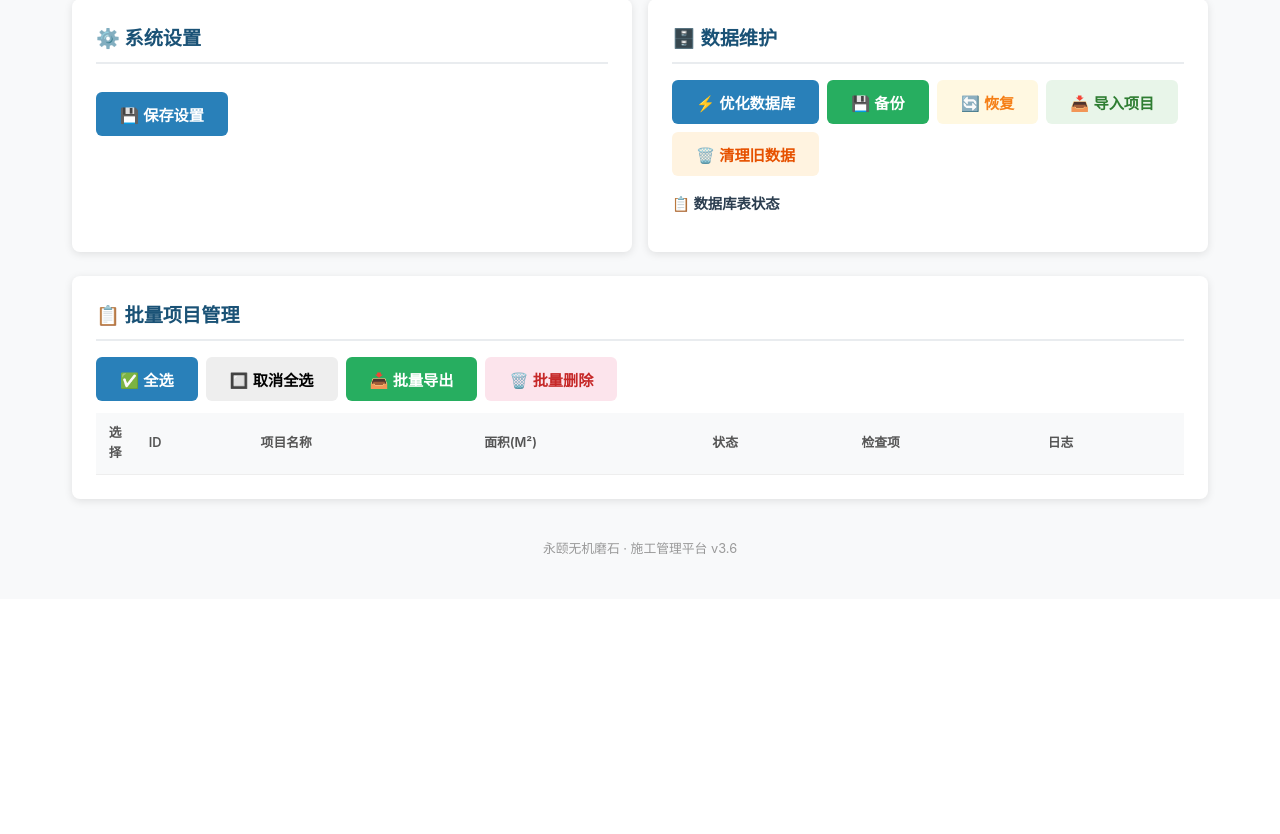
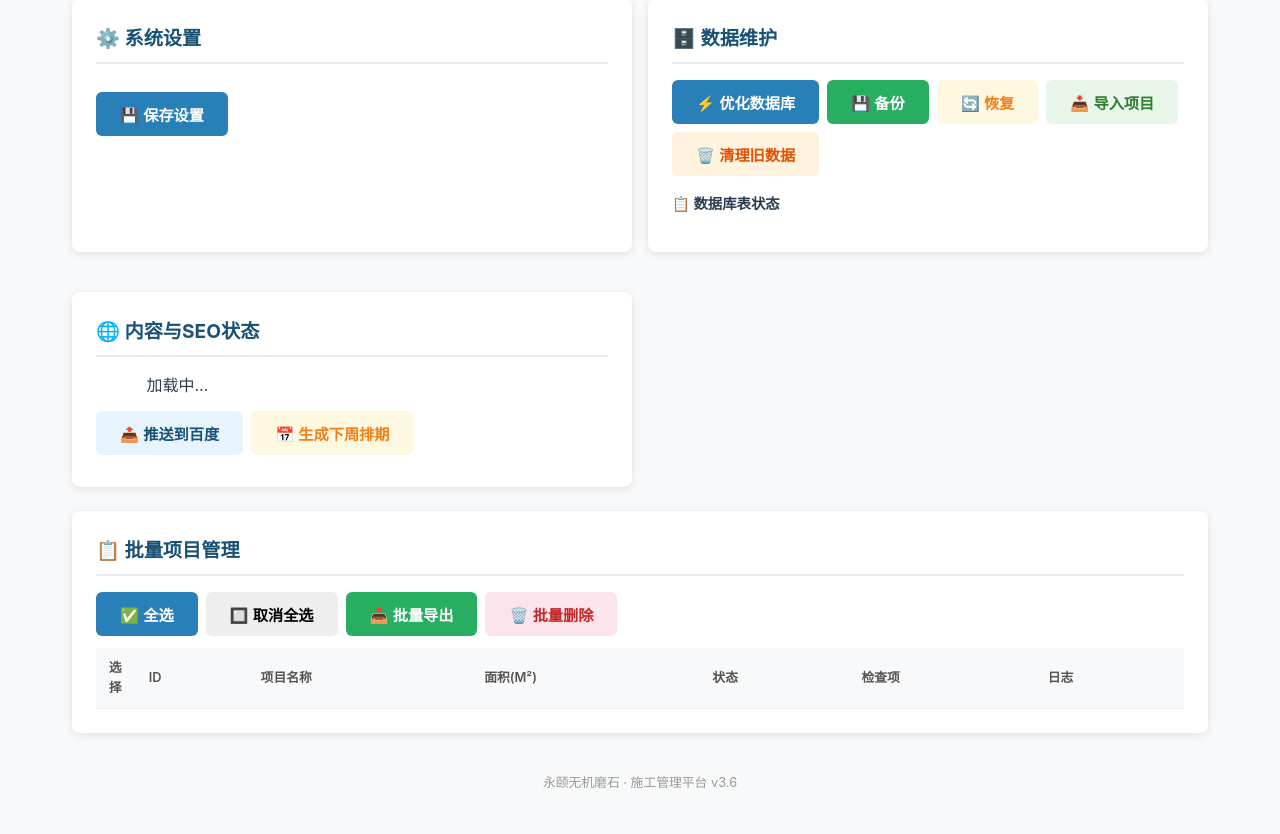
Before and after one commit to wst3050469/yongyimoshi, a Flask app: page /admin in a window 1280 px wide. Shown: the part 281-1115 px from the top of the page. Before the commit the page ends 835 px from the top, so only its background shows below. Run offline with Flask 3, Linux system fonts and the light colour scheme; the visitor is signed in with stand-in values (Sample User, id 1); data comes from the database, SQL or seed files in the repository; lists and menus that the app fills with data are empty.

Commit message:
feat: SEO推送安全加固 + 内容监控看板
安全修复:
- auto_push.sh: 百度Token从硬编码改为从config.py读取
- config.py: 新增 seo.baidu_push_token 配置项
- 版本号更新: 4.2.0 → 4.4.1

新增API:
- GET /api/seo/status — SEO/内容状态概览
  (sitemap URLs/内容排期/备份数/Webhook状态/推送记录)
- POST /api/seo/push — 手动触发百度站长推送

Admin面板增强:
- 新增内容与SEO状态卡片（Sitemap/排期/备份/渠道状态）
- 一键推送到百度按钮
- 一键生成排期按钮
- 上次推送时间显示

```diff
--- a/app.py
+++ b/app.py
@@ -1397,6 +1397,126 @@ def auto_push_webhook(notif_type: str, title: str, message: str, project_name: s
     except Exception as e:
         app.logger.error(f"Webhook 自动推送失败: {e}")
 # ============================================================
+
+# ============================================================
+# 百度站长推送
+# ============================================================
+@app.route('/api/seo/push', methods=['POST'])
+def api_seo_push():
+    """手动触发百度站长推送"""
+    try:
+        from config import get_config
+        import urllib.request
+
+        token = get_config("seo", "baidu_push_token")
+        if not token:
+            return jsonify({"status": "error", "message": "未配置百度推送Token"})
+
+        site = "https://ai.jinmojianshe.com"
+        baidu_api = f"http://data.zz.baidu.com/urls?site={site}&token={token}"
+
+        # 获取当前sitemap中的URL
+        sitemap_resp = urllib.request.urlopen(f"{site}/platform/sitemap.xml", timeout=10)
+        sitemap_xml = sitemap_resp.read().decode('utf-8')
+
+        import re
+        urls = re.findall(r'<loc>(.*?)</loc>', sitemap_xml)
+
+        if not urls:
+            return jsonify({"status": "error", "message": "Sitemap中未找到URL"})
+
+        # 推送到百度
+        data = "\n".join(urls).encode('utf-8')
+        req = urllib.request.Request(
+            baidu_api,
+            data=data,
+            headers={'Content-Type': 'text/plain'},
+            method='POST'
+        )
+        resp = urllib.request.urlopen(req, timeout=30)
+        result = resp.read().decode('utf-8')
+
+        return jsonify({
+            "status": "ok",
+            "pushed": len(urls),
+            "result": result
+        })
+    except Exception as e:
+        return jsonify({"status": "error", "message": str(e)})
+
+
+@app.route('/api/seo/status', methods=['GET'])
+def api_seo_status():
+    """获取SEO/内容状态概览"""
+    import os
+    from config import get_config
+    from datetime import datetime
+
+    # Sitemap中的URL数
+    sitemap_count = 0
+    try:
+        import urllib.request
+        import re
+        resp = urllib.request.urlopen("https://ai.jinmojianshe.com/platform/sitemap.xml", timeout=5)
+        xml = resp.read().decode('utf-8')
+        sitemap_count = len(re.findall(r'<loc>', xml))
+    except:
+        try:
+            # 直接生成
+            resp = urllib.request.urlopen("http://localhost:5000/sitemap.xml", timeout=5)
+            xml = resp.read().decode('utf-8')
+            sitemap_count = len(re.findall(r'<loc>', xml))
+        except:
+            sitemap_count = 0
+
+    # 内容计划文件
+    content_dir = os.path.join(os.path.dirname(__file__), 'docs', 'content')
+    plan_files = []
+    if os.path.exists(content_dir):
+        plan_files = [f for f in os.listdir(content_dir) if f.endswith('.md')]
+
+    # 备份状态
+    backup_dir = os.path.join(os.path.dirname(__file__), 'data', 'backups')
+    backup_count = 0
+    if os.path.exists(backup_dir):
+        backup_count = len([f for f in os.listdir(backup_dir) if f.endswith('.db')])
+
+    # Webhook配置
+    wechat_configured = bool(get_config("webhook", "wechat_url"))
+    dingtalk_configured = bool(get_config("webhook", "dingtalk_url"))
+    webhook_enabled = bool(get_config("webhook", "enabled"))
+
+    return jsonify({
+        "version": get_config("system", "version") or "4.4.1",
+        "sitemap_urls": sitemap_count,
+        "content_plans": len(plan_files),
+        "backup_count": backup_count,
+        "webhook": {
+            "wechat": wechat_configured,
+            "dingtalk": dingtalk_configured,
+            "enabled": webhook_enabled
+        },
+        "baidu_push_configured": bool(get_config("seo", "baidu_push_token")),
+        "last_push_log": _get_last_push_time(),
+        "time": datetime.now().strftime('%Y-%m-%d %H:%M')
+    })
+
+
+def _get_last_push_time():
+    """获取最近一次百度推送时间"""
+    import os
+    log_file = "/var/log/yongyi-terrazzo/push.log"
+    if os.path.exists(log_file):
+        try:
+            with open(log_file, 'r') as f:
+                lines = f.readlines()
+            for line in reversed(lines):
+                if '推送' in line or '完成' in line:
+                    return line.strip()[:50]
+        except:
+            pass
+    return "暂无记录"
+
 # 设备管理
 # ============================================================
 
--- a/config.py
+++ b/config.py
@@ -15,7 +15,7 @@ CONFIG_PATH = os.path.join(CONFIG_DIR, 'system_config.json')
 DEFAULT_CONFIG = {
     "system": {
         "name": "永颐无机磨石 · 施工管理平台",
-        "version": "4.2.0",
+        "version": "4.4.1",
         "company": "浙江永颐装饰工程有限公司",
         "maintainer": "",
         "language": "zh-CN",
@@ -48,6 +48,7 @@ DEFAULT_CONFIG = {
     },
     "seo": {
         "baidu_tongji_id": "",
+        "baidu_push_token": "Wv8PCYReXqOVNXYg",
         "baidu_verify": "codeva-lVx2jy1w82",
         "bing_verify": "",
         "company_telephone": "13357048951",
--- a/data/system_config.json
+++ b/data/system_config.json
@@ -33,5 +33,27 @@
     "auto_backup": true,
     "backup_interval_days": 7,
     "max_backups": 10
+  },
+  "webhook": {
+    "wechat_url": "",
+    "dingtalk_url": "",
+    "enabled": true,
+    "notify_on": [
+      "phase_update",
+      "safety",
+      "quality_test",
+      "daily_log",
+      "curing_reminder"
+    ]
+  },
+  "seo": {
+    "baidu_tongji_id": "",
+    "baidu_verify": "codeva-lVx2jy1w82",
+    "bing_verify": "",
+    "company_telephone": "13357048951",
+    "company_email": "info@jinmojianshe.com",
+    "company_address": "浙江省杭州市",
+    "company_area_served": "全国",
+    "company_founding_date": "2018"
   }
 }
--- a/templates/admin.html
+++ b/templates/admin.html
@@ -56,6 +56,20 @@
 
             <h3 style="margin-top:16px;font-size:0.9rem;">📋 数据库表状态</h3>
             <div id="dbTables"></div>
+        </div>
+
+        <!-- SEO/内容状态 -->
+        <div class="card">
+            <h2>🌐 内容与SEO状态</h2>
+            <div id="seoStats" style="display:grid;grid-template-columns:repeat(auto-fill,minmax(160px,1fr));gap:12px;text-align:center;">
+                <div>加载中...</div>
+            </div>
+            <div style="margin-top:12px;display:flex;gap:8px;flex-wrap:wrap;">
+                <button class="btn" onclick="pushToBaidu()" style="background:#e8f4fd;color:#1a5276;">📤 推送到百度</button>
+                <button class="btn" onclick="generateContentPlan()" style="background:#fff8e1;color:#f57f17;">📅 生成下周排期</button>
+            </div>
+            <div id="seoResult" style="margin-top:8px;font-size:0.85rem;color:#666;"></div>
+        </div>
         </div>
     </div>
 
@@ -287,6 +301,7 @@ function cleanupData() {
 // 初始化
 document.addEventListener('DOMContentLoaded', function() {
     loadSystemStatus();
+    loadSeoStatus();
 });
 
 // ===== 项目导入 =====
@@ -494,6 +509,72 @@ function testWebhook() {
     }, 300);
 }
 
+// ===== SEO/内容监控 =====
+function loadSeoStatus() {
+    fetch('/api/seo/status')
+    .then(function(r) { return r.json(); })
+    .then(function(data) {
+        var div = document.getElementById('seoStats');
+        var wechatDot = data.webhook.wechat ? '🟢' : '⚪';
+        var dingtalkDot = data.webhook.dingtalk ? '🟢' : '⚪';
+        var pushDot = data.baidu_push_configured ? '🟢' : '⚪';
+        div.innerHTML = \\`
+            <div><div class="stat-number-lg">\${data.sitemap_urls}</div><div style="font-size:0.8rem;color:#888;">Sitemap URLs</div></div>
+            <div><div class="stat-number-lg">\${data.content_plans}</div><div style="font-size:0.8rem;color:#888;">内容排期</div></div>
+            <div><div class="stat-number-lg">\${data.backup_count}</div><div style="font-size:0.8rem;color:#888;">备份文件</div></div>
+            <div><div class="stat-number-lg" style="font-size:1.2rem;">\${pushDot} \${wechatDot} \${dingtalkDot}</div><div style="font-size:0.8rem;color:#888;">推送·微信·钉钉</div></div>
+        \\`;
+        document.getElementById('seoResult').innerHTML = '<span style="color:#888;">上次推送: ' + (data.last_push_log || '暂无') + '</span>';
+    });
+}
+
+function pushToBaidu() {
+    var btn = event.target;
+    btn.textContent = '⏳ 推送中...';
+    btn.disabled = true;
+    document.getElementById('seoResult').innerHTML = '⏳ 正在推送到百度...';
+    fetch('/api/seo/push', {method: 'POST'})
+    .then(function(r) { return r.json(); })
+    .then(function(data) {
+        if (data.status === 'ok') {
+            document.getElementById('seoResult').innerHTML = \\`✅ 已推送 \${data.pushed} 个URL到百度 \${data.result}\`;
+        } else {
+            document.getElementById('seoResult').innerHTML = '⚠️ ' + (data.message || '推送失败');
+        }
+    })
+    .catch(function(err) {
+        document.getElementById('seoResult').innerHTML = '❌ 网络错误';
+    })
+    .finally(function() {
+        btn.textContent = '📤 推送到百度';
+        btn.disabled = false;
+    });
+}
+
+function generateContentPlan() {
+    var btn = event.target;
+    btn.textContent = '⏳ 生成中...';
+    btn.disabled = true;
+    fetch('/api/content/plan', {method: 'POST'})
+    .then(function(r) { return r.json(); })
+    .then(function(data) {
+        if (data.status === 'ok') {
+            showToast(\\`✅ 已生成 \${data.count} 条脚本排期\`);
+            loadSeoStatus();
+        } else {
+            showToast('⚠️ ' + (data.message || '生成失败'), 'info');
+        }
+    })
+    .catch(function() {
+        // 本地生成
+        showToast('📅 请通过脚本生成: python3 scripts/content_planner.py', 'info');
+    })
+    .finally(function() {
+        btn.textContent = '📅 生成下周排期';
+        btn.disabled = false;
+    });
+}
+
 function showToast(msg, type) {
     type = type || 'success';
     var t = document.createElement('div');
```
Also changed, not shown: 1 other file.
